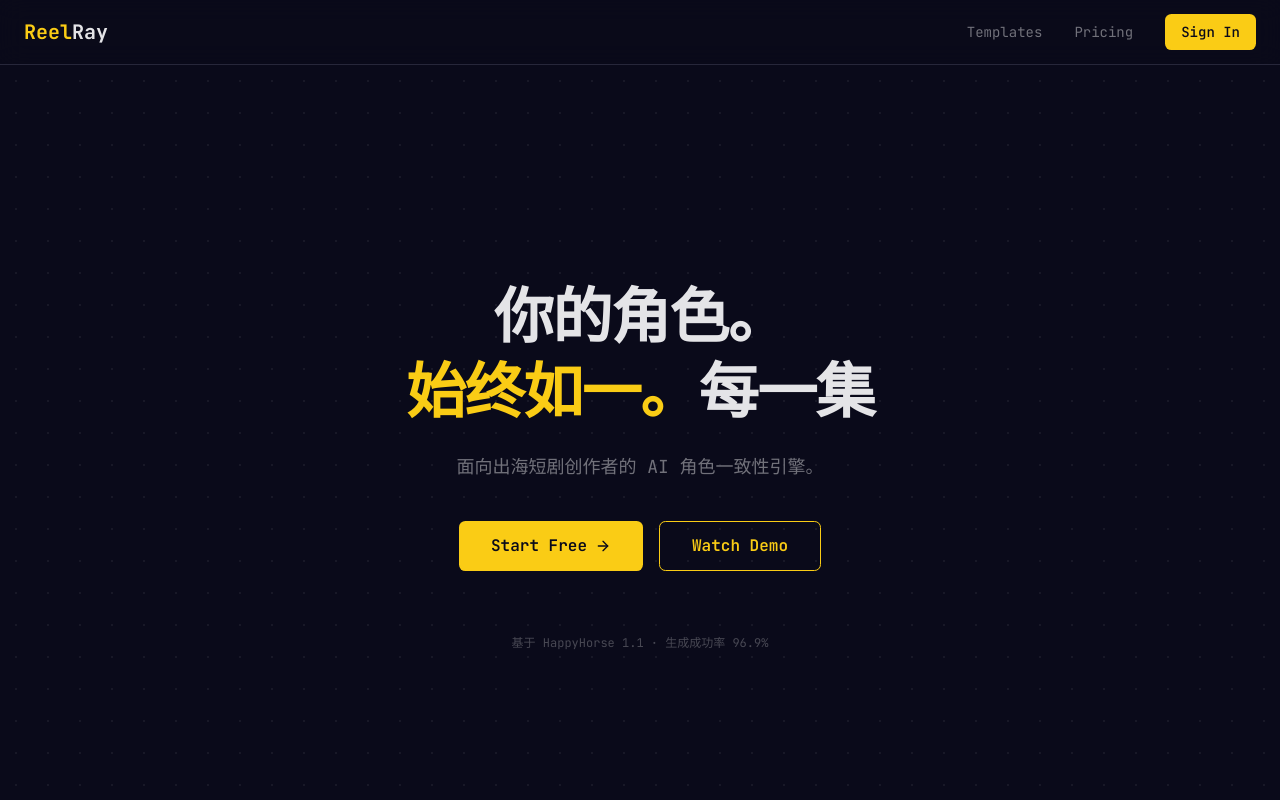
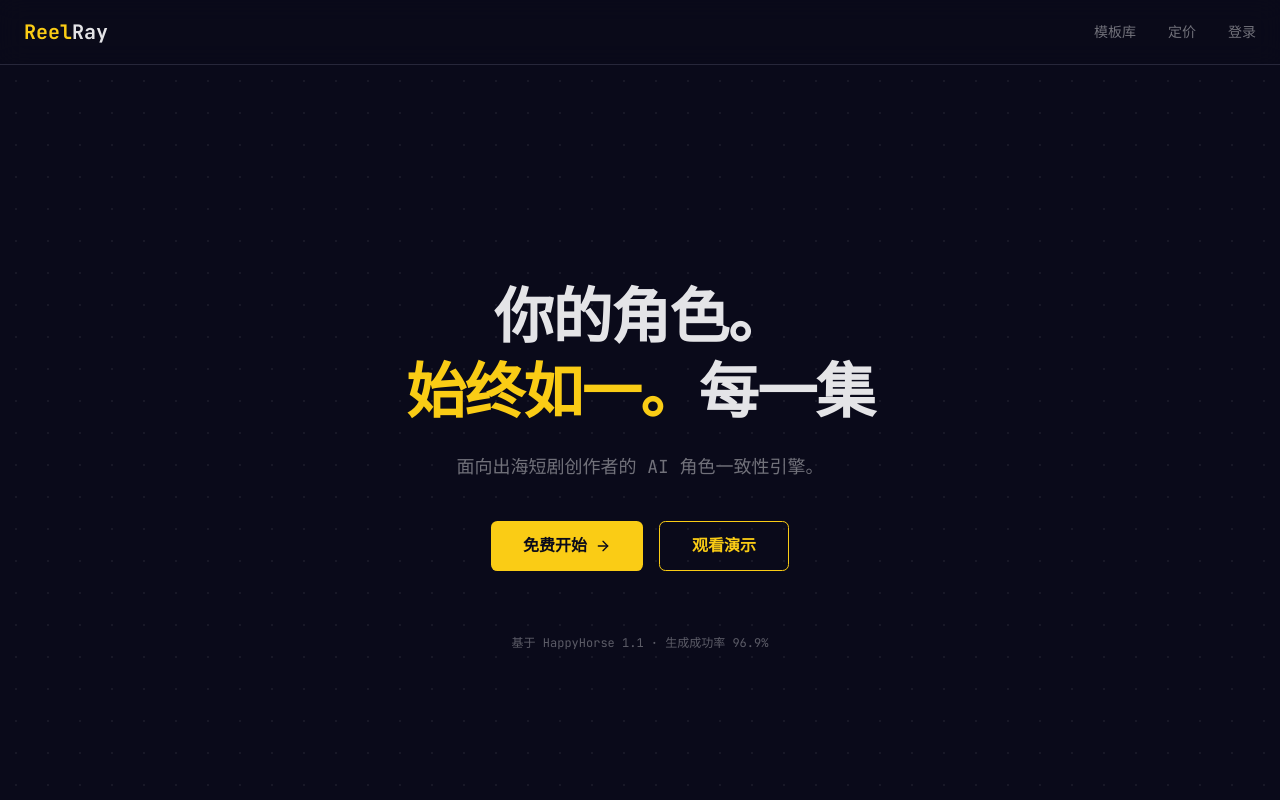
Before and after one commit to pickboon/agito-reelray, a Next.js app: page / in a window 1280 px wide. Shown: the top 800 px of the page. Built offline with nearby package versions, Linux system fonts and the light colour scheme.

Commit message:
fix(p1): i18n unification + pricing clarity + a11y fixes

```diff
--- a/app/page.tsx
+++ b/app/page.tsx
@@ -26,19 +26,19 @@ export default function Home() {
               href="/dashboard/templates"
               className="text-sm text-muted-foreground hover:text-foreground transition-colors"
             >
-              Templates
+              模板库
             </Link>
             <Link
               href="/pricing"
               className="text-sm text-muted-foreground hover:text-foreground transition-colors"
             >
-              Pricing
+              定价
             </Link>
             <Link
               href="/login"
-              className="text-sm font-medium px-4 py-2 rounded-md bg-brand-gold text-background hover:bg-brand-gold/90 transition-colors"
+              className="text-sm text-muted-foreground hover:text-foreground transition-colors"
             >
-              Sign In
+              登录
             </Link>
           </div>
 
@@ -74,18 +74,18 @@ export default function Home() {
                 href="/login"
                 className="inline-flex items-center justify-center gap-2 px-8 py-3 rounded-md bg-brand-gold text-background font-semibold hover:bg-brand-gold/90 transition-colors"
               >
-                Start Free
+                免费开始
                 <ArrowRight className="h-4 w-4" />
               </Link>
               <a
                 href="#demo"
                 className="inline-flex items-center justify-center gap-2 px-8 py-3 rounded-md border border-brand-gold text-brand-gold font-semibold hover:bg-brand-gold/10 transition-colors"
               >
-                Watch Demo
+                观看演示
               </a>
             </div>
 
-            <p className="mt-16 text-xs text-muted-foreground/60">
+            <p className="mt-16 text-xs text-muted-foreground/80">
               基于 HappyHorse 1.1 · 生成成功率 96.9%
             </p>
           </div>
@@ -244,14 +244,14 @@ export default function Home() {
 
                   <div className="px-4">
                     <div className="aspect-video bg-black rounded-lg flex items-center justify-center relative">
-                      <div className="h-12 w-12 rounded-full bg-brand-gold/80 flex items-center justify-center cursor-pointer hover:bg-brand-gold transition-colors">
+                      <button type="button" aria-label="播放演示视频" className="h-12 w-12 rounded-full bg-brand-gold/80 flex items-center justify-center hover:bg-brand-gold transition-colors">
                         <Play className="h-5 w-5 text-background ml-0.5" />
-                      </div>
+                      </button>
                     </div>
                   </div>
 
                   <p className="text-xs text-muted-foreground p-4 text-center">
-                    Sample (Coming Soon)
+                    演示视频制作中，敬请期待
                   </p>
                 </div>
               ))}
@@ -267,7 +267,7 @@ export default function Home() {
         <section id="pricing" className="py-24 px-6 bg-secondary/30">
           <div className="max-w-6xl mx-auto">
             <h2 className="text-3xl font-bold text-center mb-4">
-              ¥500 资源包起步，或 ¥149/月订阅
+              选择适合你的方案
             </h2>
             <p className="text-center text-muted-foreground mb-16">
               选择匹配你产能的方案。
@@ -328,7 +328,7 @@ export default function Home() {
                 >
                   {plan.popular && (
                     <span className="absolute -top-3 left-1/2 -translate-x-1/2 bg-brand-gold text-background text-xs font-semibold px-3 py-1 rounded-full whitespace-nowrap">
-                      Most Popular
+                      最受欢迎
                     </span>
                   )}
 
@@ -357,14 +357,14 @@ export default function Home() {
                   </ul>
 
                   <Link
-                    href="/pricing"
+                    href="/login"
                     className={`w-full text-center py-3 rounded-md font-medium transition-colors ${
                       plan.popular
                         ? "bg-brand-gold text-background hover:bg-brand-gold/90"
                         : "border border-border text-foreground hover:bg-secondary"
                     }`}
                   >
-                    Subscribe
+                    订阅
                   </Link>
                 </div>
               ))}
@@ -376,16 +376,16 @@ export default function Home() {
                 href="/login"
                 className="inline-flex items-center justify-center gap-2 px-10 py-4 rounded-md bg-brand-gold text-background font-semibold text-lg hover:bg-brand-gold/90 transition-colors"
               >
-                Get Started Free
+                免费开始
                 <ArrowRight className="h-5 w-5" />
               </Link>
               <p className="mt-4 text-sm text-muted-foreground">
-                资源包亦可按需购买——{" "}
+                按量购买资源包？{" "}
                 <Link
                   href="/pricing"
                   className="text-brand-gold hover:underline"
                 >
-                  view pricing
+                  查看定价详情
                 </Link>
               </p>
             </div>
@@ -404,19 +404,19 @@ export default function Home() {
               href="/dashboard/templates"
               className="text-xs text-muted-foreground hover:text-foreground transition-colors"
             >
-              Templates
+              模板库
             </Link>
             <Link
               href="/pricing"
               className="text-xs text-muted-foreground hover:text-foreground transition-colors"
             >
-              Pricing
+              定价
             </Link>
             <Link
               href="/contact"
               className="text-xs text-muted-foreground hover:text-foreground transition-colors"
             >
-              Contact
+              联系我们
             </Link>
           </div>
         </div>
--- a/components/MobileNav.tsx
+++ b/components/MobileNav.tsx
@@ -32,21 +32,21 @@ export default function MobileNav() {
               className="text-sm text-muted-foreground hover:text-foreground py-2"
               onClick={() => setIsOpen(false)}
             >
-              Templates
+              模板库
             </Link>
             <Link
               href="/pricing"
               className="text-sm text-muted-foreground hover:text-foreground py-2"
               onClick={() => setIsOpen(false)}
             >
-              Pricing
+              定价
             </Link>
             <Link
               href="/login"
-              className="text-sm font-medium px-4 py-2 rounded-md bg-brand-gold text-background text-center hover:bg-brand-gold/90 transition-colors"
+              className="text-sm text-muted-foreground hover:text-foreground py-2"
               onClick={() => setIsOpen(false)}
             >
-              Sign In
+              登录
             </Link>
           </div>
         </div>
```
